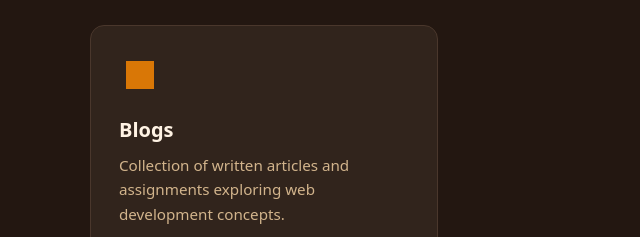
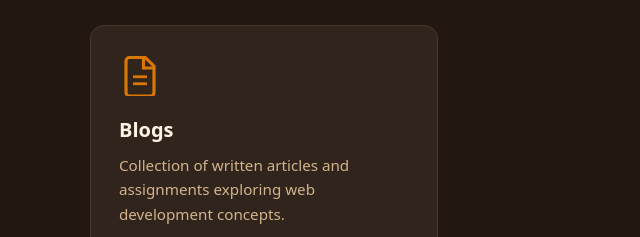
Before and after one commit to Subhrangsu90/Cohort, a plain HTML site: page index.html in a window 1280 px wide. Shown: the part 511-748 px from the top of the page, 0-640 px from the left. Drawn offline with Linux system fonts and the light colour scheme.

Commit message:
Update blog card icon with new SVG design

```diff
--- a/index.html
+++ b/index.html
@@ -206,9 +206,34 @@
 				<div class="card">
 					<svg
 						class="icon"
-						viewBox="0 0 24 24">
-						<path d="M4 4h16v16H4z M7 7h10v2H7z M7 11h6v2H7z" />
+						viewBox="0 0 24 24"
+						xmlns="http://www.w3.org/2000/svg">
+						<path
+							d="M6 2h9l5 5v15a2 2 0 0 1-2 2H6a2 2 0 0 1-2-2V4a2 2 0 0 1 2-2z"
+							fill="none"
+							stroke="#d97706"
+							stroke-width="1.8" />
+						<path
+							d="M14 2v6h6"
+							fill="none"
+							stroke="#d97706"
+							stroke-width="1.8" />
+						<line
+							x1="8"
+							y1="13"
+							x2="16"
+							y2="13"
+							stroke="#d97706"
+							stroke-width="1.6" />
+						<line
+							x1="8"
+							y1="17"
+							x2="16"
+							y2="17"
+							stroke="#d97706"
+							stroke-width="1.6" />
 					</svg>
+
 					<div>
 						<div class="title">Blogs</div>
 						<div class="desc">
```
